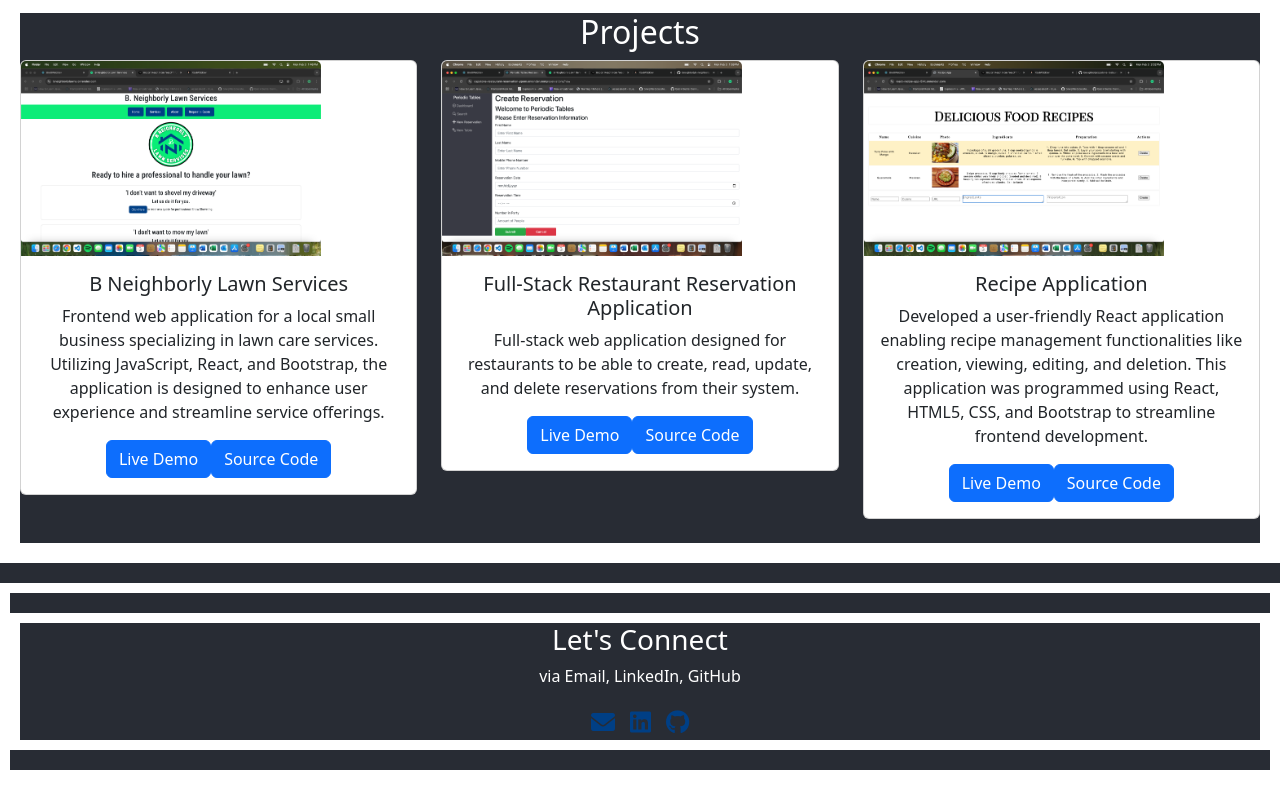
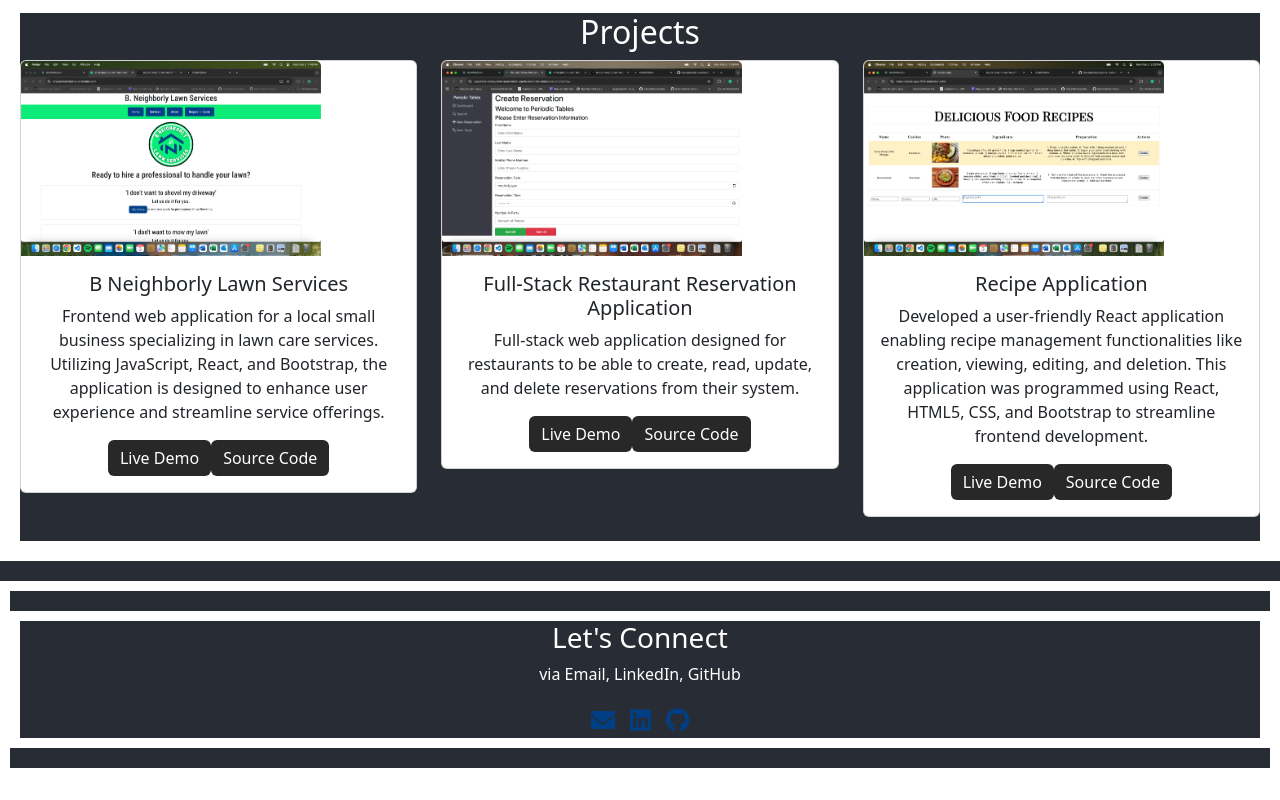
Before and after one commit to bneighbs6/softdev-portfolio, a React (Create React App) app: page / in a window 1280 px wide. Shown: the part 1172-1972 px from the top of the page. Built offline with nearby package versions, Linux system fonts and the light colour scheme.

Commit message:
Gave project-links !important tags in css

```diff
--- a/src/components/Projects/Projects.css
+++ b/src/components/Projects/Projects.css
@@ -83,6 +83,6 @@
 /* Project Links CSS */
 
 .project-link {
-  background-color: #282828;
-  border: none;
+  background-color: #282828 !important;
+  border: none !important;
 }
```
